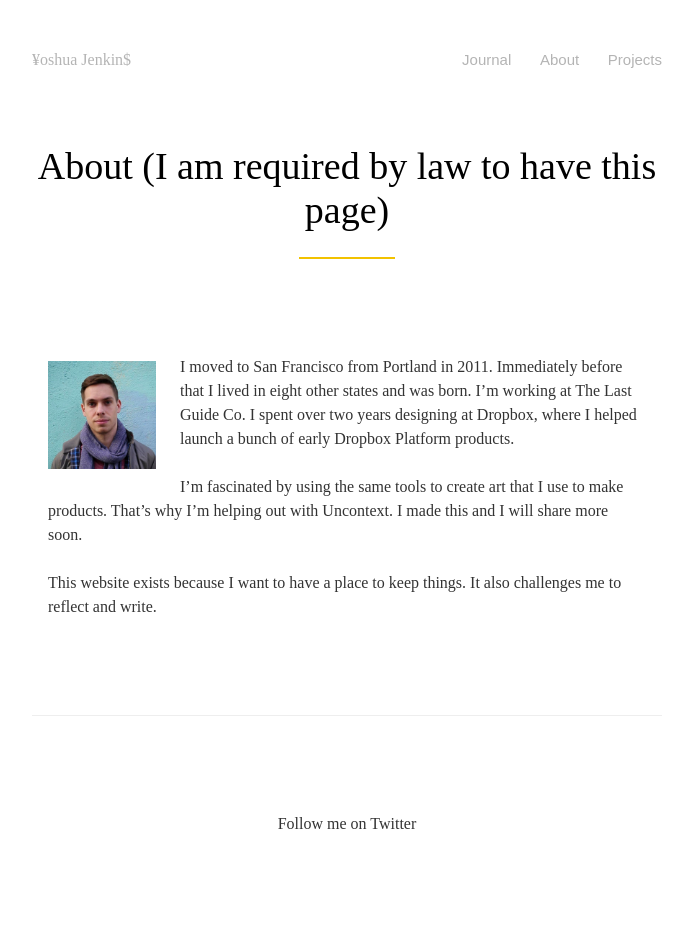
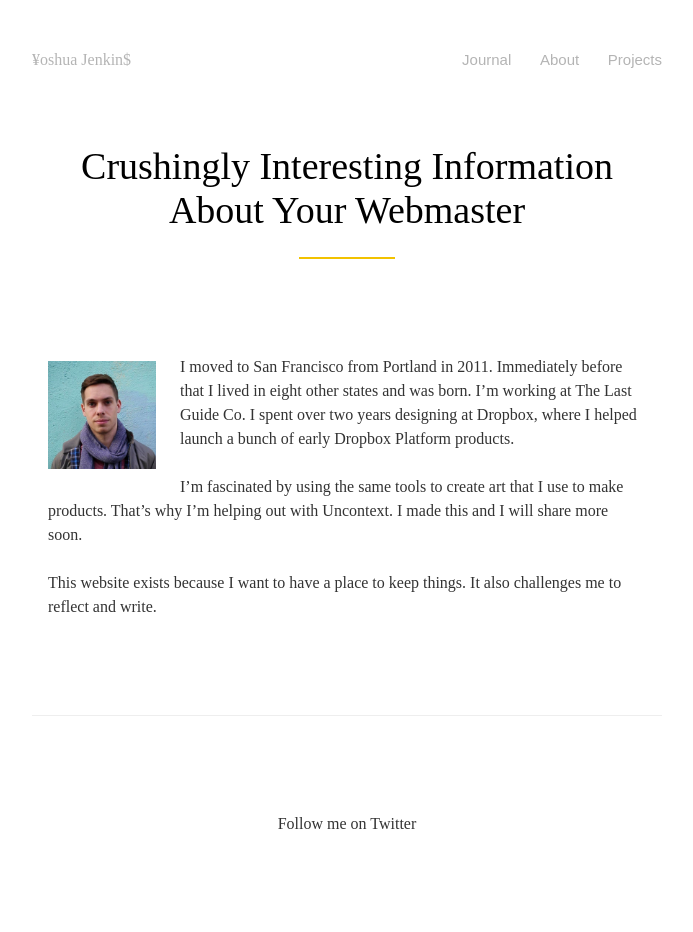
Before and after one commit to joshuajenkins/joshuajenkins.github.io, a Jekyll site: the page built from about/index.html, in a window 1280 px wide. Shown: the whole page, without its empty margins (293-986 px from the left). Built offline with Jekyll 4.4.1, drawn with Linux system fonts in a browser that asks for light colours; some web fonts are replaced.

Commit message:
Write like it's your last day on Earth

```diff
--- a/about/index.html
+++ b/about/index.html
@@ -3,7 +3,7 @@ layout: page
 title:  "About"
 ---
 
-<h2>About (I am required by law to have this page)</h2>
+<h2>Crushingly Interesting Information About Your Webmaster</h2>
 <span class="divider"></span>
 
 <p><img class="inline-photo" src="/img/photo-barca.jpg">I moved to San Francisco from Portland in 2011. Immediately before that I lived in eight other states and was born. I&rsquo;m working at <a href="http://last.co" title="The Last Guide Company">The Last Guide Co</a>. I spent over two years designing at Dropbox, where I helped launch a bunch of early <a href="http://dropbox.com/developers" title="Dropbox Platform">Dropbox Platform</a> products.</p>
```
